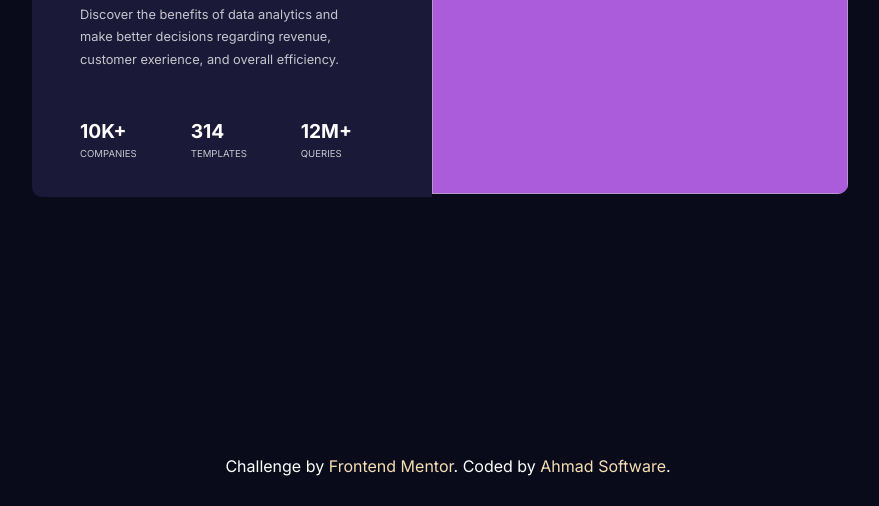
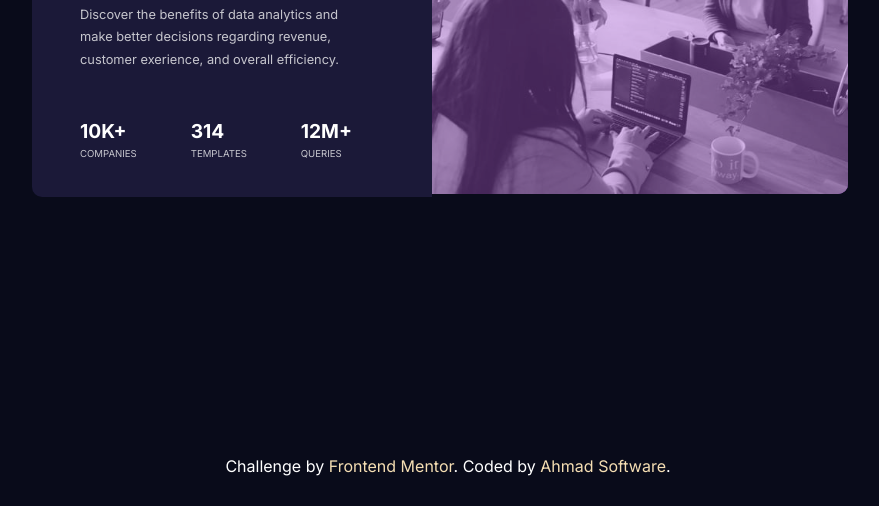
Before and after one commit to Ahmad-Div/Company-card-AhmadSoftware, a plain HTML site: page index.html in a window 1280 px wide. Shown: the part 294-800 px from the top of the page, without its empty margins (200-1079 px from the left). Drawn offline with Linux system fonts and the light colour scheme.

Commit message:
Update index.html

```diff
--- a/index.html
+++ b/index.html
@@ -5,7 +5,7 @@
   <meta charset="UTF-8">
   <meta name="viewport" content="width=device-width, initial-scale=1.0">
 
-  <link rel="icon" type="image/png" sizes="32x32" href="./images/favicon-32x32.png">
+  <link rel="icon" type="image/png" sizes="32x32" href="favicon-32x32.png">
 
 
   <link rel="stylesheet" href="style.css">
@@ -51,7 +51,7 @@
         <div id="purple-color-overlay">
 
         </div>
-        <img id="card-img" src="images/image-header-desktop.jpg" alt="">
+        <img id="card-img" src="image-header-desktop.jpg" alt="">
       </div>
     </section>
   </main>
```
